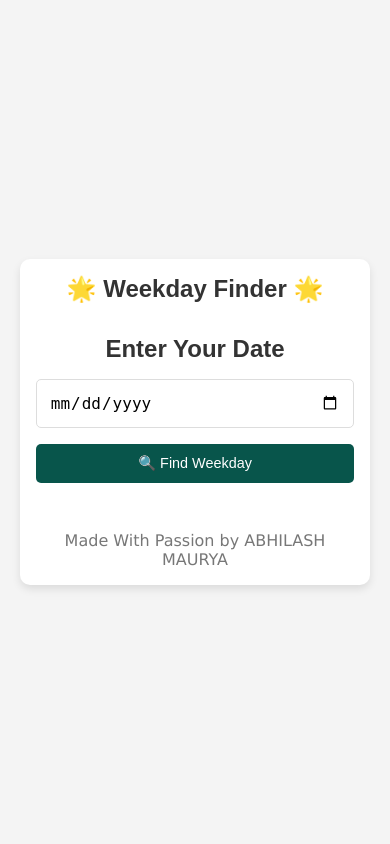
After one commit to ArisuAbhilash/weekday-finder, a Flask app: template templates/index.html in a window 390 px wide. The commit adds this page. Run offline with Flask 3, Linux system fonts and the light colour scheme; the template is opened without the code that fills it, so the values that code supplies are empty.

Commit message:
Connect HTML with app.py using Flask and organize files  - Added index.html template to the 'templates' directory - Added styles.css to the 'static' directory - Updated app.py to render index.html and handle static files
Integrate Flask with HTML template and organize project files

- Created 'templates/index.html' to serve as the main HTML page
- Added 'static/styles.css' for styling
- Configured app.py to render the index.html template and serve static files
- Ensured proper directory structure: templates/ for HTML files and static/ for CSS files

```diff
--- a/app.py
+++ b/app.py
@@ -1,33 +1,9 @@
+from flask import Flask, render_template, request
 
-# DAY NAME  OF THE GIVEN DATE CALCULATOR ALSO TELLS THAT THE GIVEN YEAR IS LEAP YEAR OR NOT
-
-
-def day_of_week_calculator(day, month, year):
-    if month <= 3:
-        month += 12
-        year -= 1
-
-    k = year % 100
-    c = year // 100
-
-    # USING "Zeller's Congruence Formula"
-
-    day_of_the_week = (day + (13 * (month + 1) // 5) + k + (k // 4) + (c // 4) - 2 * c) % 7
-
-    days = ["Saturday", "Sunday", "Monday", "Tuesday", "Wednesday", "Thursday", "Friday"]
-
-    return days[day_of_the_week]
-
-
-# Function to check given year is leap year or not
+app = Flask(__name__)
 
 def isleap_year(year):
-    if year % 4 == 0 and (year % 100 != 0 or year % 400 == 0):
-        return True
-    return False
-
-
-# validating the given date
+    return year % 4 == 0 and (year % 100 != 0 or year % 400 == 0)
 
 def validate_date(day, month, year):
     if not (1 <= month <= 12):
@@ -43,34 +19,37 @@ def validate_date(day, month, year):
 
     return True, None
 
+def day_of_week_calculator(day, month, year):
+    if month <= 3:
+        month += 12
+        year -= 1
 
-# taking input from user
+    k = year % 100
+    c = year // 100
 
-date = input("Enter Date in given format (DD-MM-YYYY):")
+    day_of_the_week = (day + (13 * (month + 1) // 5) + k + (k // 4) + (c // 4) - 2 * c) % 7
 
-try:
-    day, month, year = map(int, date.split("-"))
+    days = ["Saturday", "Sunday", "Monday", "Tuesday", "Wednesday", "Thursday", "Friday"]
 
+    return days[day_of_the_week]
 
-    # error message of not valid date
+@app.route('/', methods=['GET', 'POST'])
+def index():
+    if request.method == 'POST':
+        date_input = request.form['date']
+        day, month, year = map(int, date_input.split('-')[::-1])  # Split and reverse to get day, month, year
 
-    is_valid, error_message = validate_date(day, month, year)
-    if not is_valid:
-        print(error_message)
+        is_valid, error_message = validate_date(day, month, year)
+        if not is_valid:
+            return render_template('index.html', error=error_message)
 
-    else:
+        day_of_week = day_of_week_calculator(day, month, year)
+        is_leap = isleap_year(year)
+        leap_year_message = "The year is a leap year." if is_leap else "The year is not a leap year."
 
-        # message for leap year
-        leap_year_message = "This year is a leap year." if isleap_year(year) else "This year is not a leap year."
+        return render_template('index.html', day_of_week=day_of_week, leap_year_message=leap_year_message, date=date_input)
 
-        # Calculate the day of the week
-        day_of_week = day_of_week_calculator(day, month, year)
+    return render_template('index.html')
 
-
-        # showing final result
-
-        print(f"The day of the week for {date} is {day_of_week}.")
-        print(leap_year_message)
-
-except ValueError:
-    print("Invalid date format. Please use DD-MM-YYYY.")
+if __name__ == '__main__':
+    app.run(debug=False)
--- a/public/styles.css
+++ b/static/styles.css
@@ -91,6 +91,30 @@ footer {
     font-family: 'Lucida Sans', 'Lucida Sans Regular', 'Lucida Grande', 'Lucida Sans Unicode', Geneva, Verdana, sans-serif;
 }
 
+/* Responsive Design for Small Screens */
+@media (max-width: 768px) {
+    header h1 {
+        font-size: 2rem; /* Adjust font size for small screens */
+    }
+
+    header p {
+        font-size: 1rem;
+    }
+
+    .form-container h2 {
+        font-size: 1.5rem; /* Adjust font size for small screens */
+    }
+
+    input[type="date"] {
+        width: 100%; /* Make input full width on small screens */
+        max-width: none;
+    }
+
+    button {
+        width: 100%; /* Make button full width on small screens */
+        padding: 0.8rem;
+    }
+}
 
 /* Responsive Design for Small Screens */
 @media (max-width: 768px) {
--- /dev/null
+++ b/templates/index.html
@@ -0,0 +1,44 @@
+<!DOCTYPE html>
+<html lang="en">
+<head>
+    <meta charset="UTF-8">
+    <meta name="viewport" content="width=device-width, initial-scale=1.0">
+    <title>Weekday Finder</title>
+    <link rel="stylesheet" href="/static/styles.css">
+
+</head>
+<body>
+    <div class="container">
+        <header>
+            <h1>🌟 Weekday Finder 🌟</h1>
+        </header>
+
+        <main>
+            <div class="form-container">
+                <h2>Enter Your Date</h2>
+
+                <!-- Flask expects 'date' as the input name -->
+                <form action="/" method="POST">
+                    <input type="date" name="date" id="DateInput" required>
+                    <button type="submit">🔍 Find Weekday</button>
+                </form>
+            </div>
+
+            <div id="result">
+                <!-- Display result dynamically using Flask -->
+                {% if day_of_week %}
+                    <p>The day of the week for {{ date }} is {{ day_of_week }}.</p>
+                    <p>{{ leap_year_message }}</p>
+                {% endif %}
+                {% if error %}
+                    <p class="error">{{ error }}</p>
+                {% endif %}
+            </div>
+        </main>
+
+        <footer>
+            <p>Made With Passion by ABHILASH MAURYA</p>
+        </footer>
+    </div>
+</body>
+</html>
```
Also changed, not shown: public/index.html (deleted, +0 -43 lines), 2 other files.
